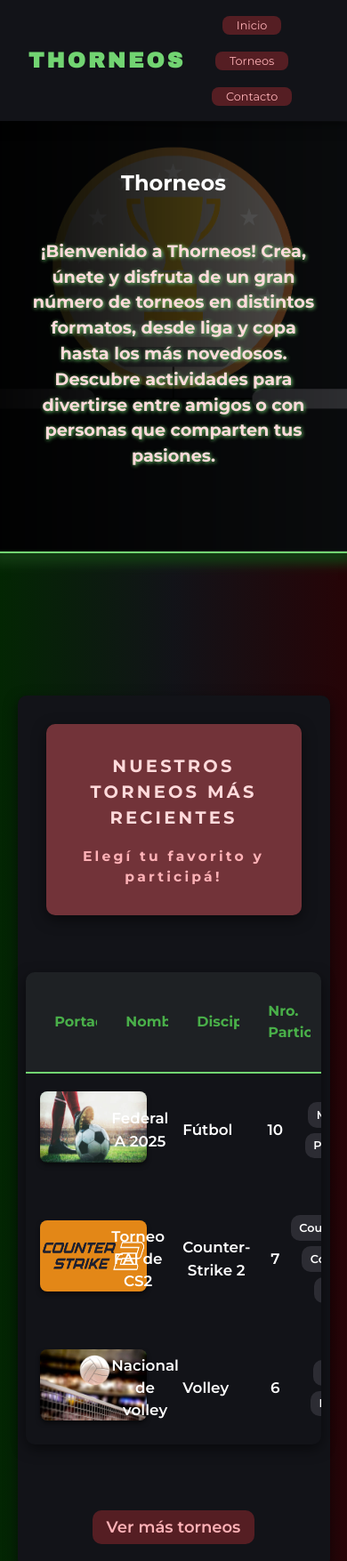
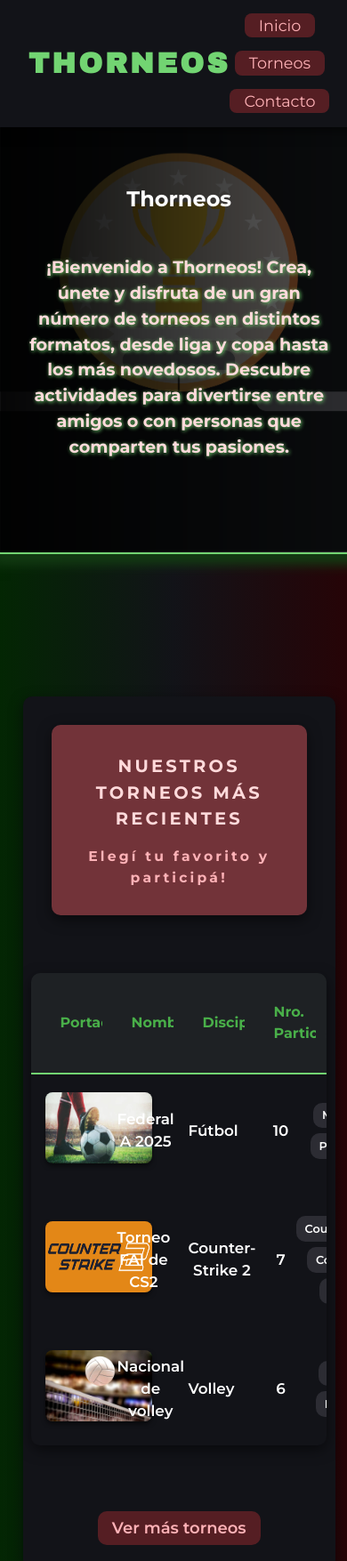
Before and after one commit to GianGNGKS/Lab2025, a plain HTML site: page TP2/pages/index.html in a window 390 px wide. Shown: the top 1755 px of the page at 89% size. Drawn offline with Linux system fonts and the light colour scheme.

Commit message:
Revisión antes de entregar
La carga de los objetos se realiza dinámicamente.
La accesibilidad fue verificada con WAVE.
Los componentes repetidos (header,banner,footer) son cargados dinámicamente desde sus respectivos archivos .html.

En futuras entregas buscaremos:
* Permitir la creación, acceso y modificación de torneos anónimamente (sin sistema de login).
* Generación de un calendario de partidos.

Co-Authored-By: DonatoTrobbiani <164563318+DonatoTrobbiani@users.noreply.github.com>

```diff
--- a/TP2/scripts/catalogo.js
+++ b/TP2/scripts/catalogo.js
@@ -27,6 +27,7 @@ async function main() {
         renderizarTablaTorneos('tabla-torneos-placeholder', listaTorneos);
     }
 
+    document.querySelector('main').classList.add('fade-in');
     inicializarFiltros();
 }
 
--- a/TP2/scripts/index.js
+++ b/TP2/scripts/index.js
@@ -2,7 +2,7 @@ import { renderizarTablaTorneos, getTorneos } from "./torneos.js";
 import { cargarComponentesComunes } from "./main.js";
 
 /**
- * @file Archivo principal para la página de inicio (index.html).
+ * @file Archivo principal para las páginas estándar, como index.html.
  * Se encarga de cargar componentes comunes y mostrar una lista inicial de torneos.
  */
 
@@ -13,6 +13,7 @@ import { cargarComponentesComunes } from "./main.js";
  */
 async function main() {
     await cargarComponentesComunes();
+    document.querySelector('main').classList.add('fade-in');
     const listaTorneos = await getTorneos();
 
     if(listaTorneos){
--- a/TP2/scripts/main.js
+++ b/TP2/scripts/main.js
@@ -8,17 +8,14 @@
  * @param {*} url - Path del componente a cargar.
  * @param {*} elementId - ID del elemento HTML objetivo.
  */
-function cargarComponente(url, elementId) {
-    return fetch(url)
-        .then(response => {
-            if (!response.ok) throw new Error(`Error al cargar ${url}`);
-            return response.text();
-        })
-        .then(data => {
-            const element = document.getElementById(elementId);
-            if (element) element.innerHTML = data;
-        });
+async function cargarComponente(url, elementId) {
+    const response = await fetch(url);
+    if (!response.ok) throw new Error(`Error al cargar ${url}`);
+    const data = await response.text();
+    const element = document.getElementById(elementId);
+    if (element) element.innerHTML = data;
 }
+
 /**
  * Carga los componentes comunes de la página (header, banner y footer) en sus respectivos placeholders.
  * Utiliza Promise.all para realizar las cargas en paralelo.
--- a/TP2/scripts/torneos.js
+++ b/TP2/scripts/torneos.js
@@ -1,4 +1,8 @@
 import { encontrarDisciplinaJSON, encontrarEstadoJSON, formatearFecha } from "./utilities.js";
+
+/**
+ * @file Archivo encargado de manejar la obtención y renderización de datos relacionados a torneos.
+ */
 
 /**
  * Obtiene la lista completa de torneos.
--- a/TP2/styles/styles.css
+++ b/TP2/styles/styles.css
@@ -72,7 +72,7 @@ body {
 .navbar_titulo {
     font-family: var(--fuente-primaria);
     color: var(--color-primario-1);
-    font-size: 1.5rem;
+    font-size: 2rem;
     letter-spacing: 0.2rem;
     text-transform: uppercase;
     margin: 0;
@@ -98,7 +98,7 @@ body {
     border-radius: 8px;
     text-decoration: none;
     font-weight: 400;
-    font-size: clamp(0.8rem, 1.2vw, 1rem);
+    font-size: 1.1rem;
     transition: all 0.3s ease;
 }
 
@@ -160,10 +160,28 @@ body {
     text-align: center;
 }
 
+/* Animación fade-in para el main.*/
+@keyframes fadeIn {
+    from {
+        opacity: 0;
+        transform: translateY(15px);
+    }
+
+    to {
+        opacity: 1;
+        transform: translateY(0);
+    }
+}
+
+main.fade-in {
+    animation: fadeIn 0.6s ease-out forwards;
+}
+
 /** Main */
 main {
     grid-row: 3;
     margin: 8rem auto;
+    opacity: 0;
 }
 
 /** Contacto */
@@ -193,7 +211,7 @@ main {
 
 .contact_box:hover {
     background-color: var(--color-primario-4);
-    color:var(--color-primario-2)
+    color: var(--color-primario-2)
 }
 
 .contact_box_mail {
@@ -234,7 +252,8 @@ main {
 
 /** Logo del footer */
 .footer-logo {
-    width: clamp(40px, 10vw, 60px);
+    width: 10vw;
+    max-width: 80px;
     height: auto;
     object-fit: contain;
     filter: drop-shadow(0 0 2px rgba(0, 0, 255, 0.5));
```
Also changed, not shown: TP2/pages/torneoView.html (+0 -1 lines), TP2/scripts/torneoView.js (+19 -11 lines), TP2/styles/torneo.css (+1 -23 lines).
